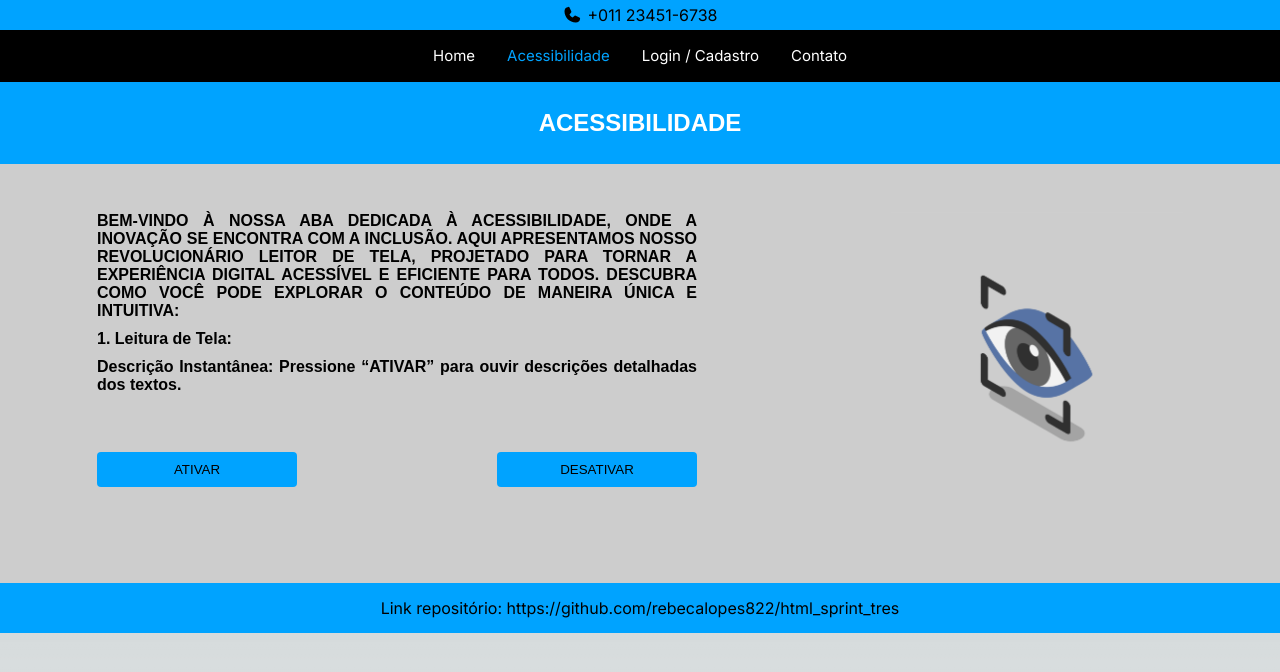
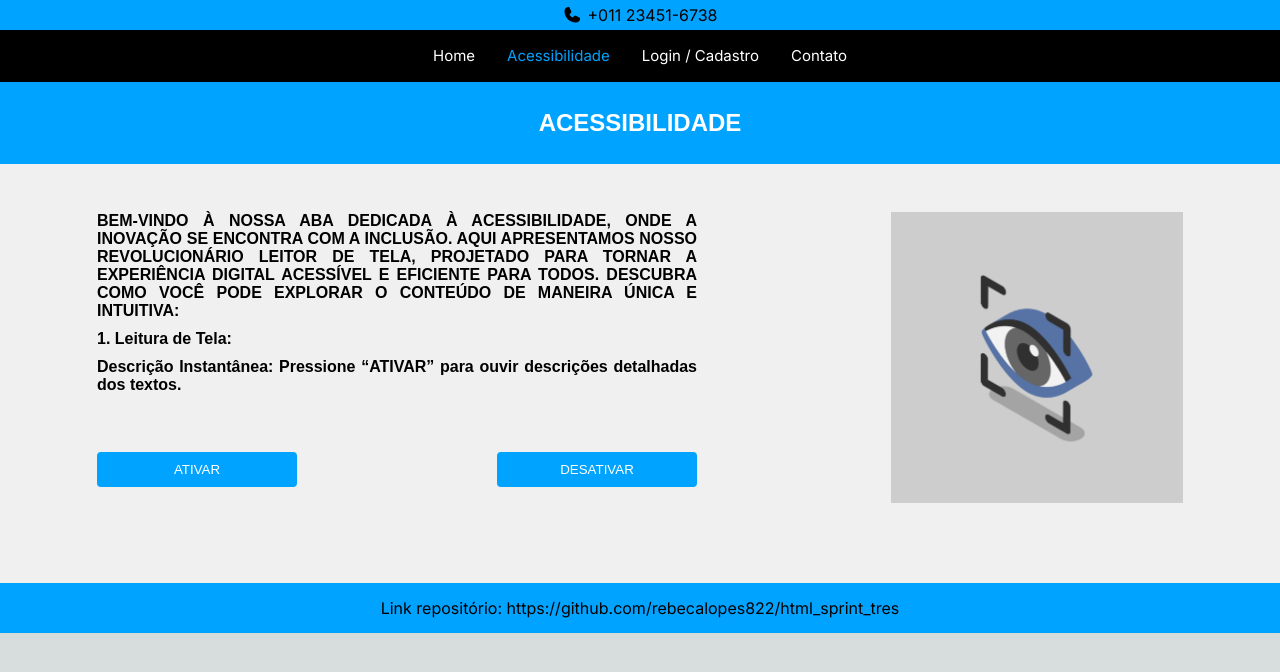
Before and after one commit to rebecalopes822/html_sprint_tres, a Next.js app: page /acessibilidade in a window 1280 px wide. Shown: the top 672 px of the page. Built offline with nearby package versions, Linux system fonts and the light colour scheme.

Commit message:
Arrrumando a aba acessibilidade e seu styles

```diff
--- a/app/acessibilidade/page.tsx
+++ b/app/acessibilidade/page.tsx
@@ -10,6 +10,7 @@ import {
   Image,
   FlexDivButtons,
   LayoutContainer,
+  AcessibilidadeText,
 } from "./styles";
 import { useState } from "react";
 
@@ -21,11 +22,11 @@ const Acessibilidade = () => {
   const startReading = () => {
     if (isReading) return;
     setIsReading(true);
-    const textToRead = `BEM-VINDO À NOSSA ABA DEDICADA À ACESSIBILIDADE, ONDE A INOVAÇÃO SE ENCONTRA COM A INCLUSÃO AQUI APRESENTAMOS NOSSO REVOLUCIONÁRIO
-              LEITOR DE TELA, PROJETADO PARA TORNAR A EXPERIÊNCIA DIGITAL
-              ACESSÍVEL E EFICIENTE PARA TODOS. DESCUBRA COMO VOCÊ PODE EXPLORAR
-              O CONTEÚDO DE MANEIRA ÚNICA E INTUITIVA...`;
 
+    const textToRead = `BEM-VINDO À NOSSA ABA DEDICADA À ACESSIBILIDADE, ONDE A INOVAÇÃO SE ENCONTRA COM A INCLUSÃO SE ENCONTRA COM A INCLUSÃO. AQUI APRESENTAMOS NOSSO REVOLUCIONÁRIO
+    LEITOR DE TELA, PROJETADO PARA TORNAR A EXPERIÊNCIA DIGITAL
+    ACESSÍVEL E EFICIENTE PARA TODOS. DESCUBRA COMO VOCÊ PODE EXPLORAR
+    O CONTEÚDO DE MANEIRA ÚNICA E INTUITIVA...`;
     const utterance = new SpeechSynthesisUtterance(textToRead);
     speechSynthesis.speak(utterance);
 
@@ -59,7 +60,6 @@ const Acessibilidade = () => {
             <Paragraph>
               Descrição Instantânea: Pressione “ATIVAR” para ouvir descrições
               detalhadas dos textos.
-
             </Paragraph>
             <FlexDivButtons>
               <Button onClick={startReading}>ATIVAR</Button>
--- a/app/acessibilidade/styles.ts
+++ b/app/acessibilidade/styles.ts
@@ -1,8 +1,8 @@
 import styled from "styled-components";
 
 const colors = {
+  gray: "#F0F0F0",
   blue: "#00A3FF",
-  fundo: "#CDCDCD",
   black: "#000000",
   white: "#FFFFFF",
 };
@@ -10,7 +10,7 @@ const colors = {
 export const Section = styled.section`
   color: ${colors.black};
   font-family: "Arial";
-  background-color: ${colors.fundo};
+  background-color: ${colors.gray};
   overflow: hidden;
 `;
 
@@ -59,16 +59,16 @@ export const Paragraph = styled.p`
 
 export const Button = styled.button`
   background-color: ${colors.blue};
-  color: ${colors.black};
+  color: ${colors.white}; // Alterado para branco
   border: none;
   padding: 10px 20px;
   cursor: pointer;
   border-radius: 4px;
   width: 200px;
   &:hover {
-    background-color: white;
-    color: #00a3ff;
-    border: 0.2px solid #00a3ff;
+    background-color: ${colors.white};
+    color: ${colors.blue};
+    border: 0.2px solid ${colors.blue};
     opacity: 0.8;
   }
 
@@ -97,3 +97,7 @@ export const LayoutContainer = styled.div`
   width: 100%;
   margin: 0 auto;
 `;
+
+export const AcessibilidadeText = styled.span`
+  color: ${colors.black};
+`;
```
